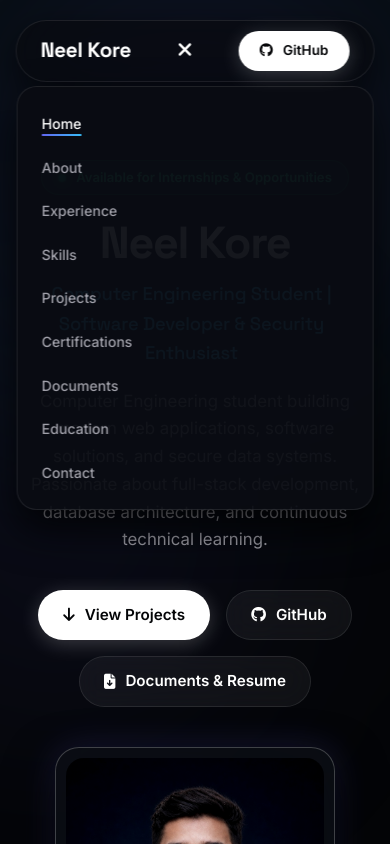
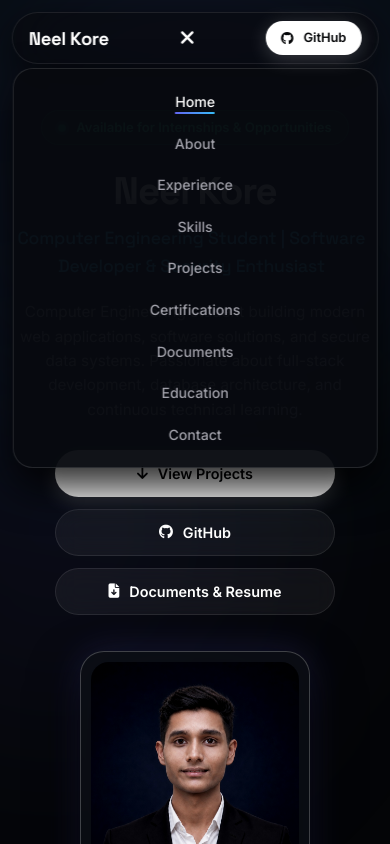
Before and after one commit to Neelkore25/Portfolio, a plain HTML site: page index.html in a window 390 px wide. Both pictures are taken after a click on the button "Toggle Navigation Menu". Shown: the top 844 px of the page. Drawn offline with Linux system fonts and the light colour scheme.

Commit message:
Optimize responsive layout for Android & mobile screens: adjusted navbar width, hero font sizes, padding, and drawer menu

```diff
--- a/assets/css/styles.css
+++ b/assets/css/styles.css
@@ -71,7 +71,7 @@ body {
   -moz-osx-font-smoothing: grayscale;
 }
 
-/* CUSTOM INTERACTIVE MOUSE CURSOR RING (COMPACT, PUNCHY, ULTRA-FAST) */
+/* CUSTOM INTERACTIVE MOUSE CURSOR RING */
 .cursor-ring {
   width: 18px;
   height: 18px;
@@ -297,7 +297,7 @@ body {
   font-size: 1.1rem;
 }
 
-/* 4. STICKY COMPACT PILL NAVBAR (MORE TRANSPARENT & CLEAN BRANDING) */
+/* 4. STICKY COMPACT PILL NAVBAR */
 nav.navbar-sticky {
   position: fixed;
   top: 20px;
@@ -373,7 +373,7 @@ nav.navbar-sticky {
   cursor: pointer;
 }
 
-/* 5. HERO SECTION (SLEEK MODERN COMPACT PORTRAIT FRAME) */
+/* 5. HERO SECTION */
 .hero-section {
   padding-top: 160px;
   padding-bottom: 100px;
@@ -1276,11 +1276,13 @@ footer.footer-minimal {
   transform: translateY(-2px);
 }
 
-/* 15. RESPONSIVE QUERIES */
+/* ==========================================================================
+   15. RESPONSIVE ARCHITECTURE (OPTIMIZED FOR ANDROID & iOS SMARTPHONES)
+   ========================================================================== */
 @media (max-width: 992px) {
   .hero-grid {
     grid-template-columns: 1fr;
-    gap: 40px;
+    gap: 36px;
     text-align: center;
   }
   .hero-role {
@@ -1305,58 +1307,162 @@ footer.footer-minimal {
 }
 
 @media (max-width: 768px) {
+  /* Container & Padding for Mobile Screens */
+  .container {
+    width: 92%;
+  }
+
   .section-padding {
-    padding: 64px 0;
+    padding: 56px 0;
   }
-  .hero-name {
-    font-size: 2.8rem;
+
+  .section-header {
+    margin-bottom: 36px;
   }
-  .hero-role {
+
+  .section-heading {
+    font-size: 1.95rem;
+  }
+
+  .section-subtitle {
+    font-size: 0.92rem;
+  }
+
+  /* Sticky Navbar on Android/iOS */
+  nav.navbar-sticky {
+    top: 12px;
+    width: 94%;
+    padding: 8px 16px;
+  }
+
+  .nav-brand {
     font-size: 1.15rem;
   }
-  .skills-bento-grid, .projects-grid, .certs-grid, .docs-grid {
-    grid-template-columns: 1fr;
-  }
-  .focus-grid {
-    grid-template-columns: 1fr;
-  }
-  .coursework-grid {
-    grid-template-columns: 1fr;
+
+  .nav-cta {
+    padding: 6px 14px;
+    font-size: 0.8rem;
   }
 
-  /* Mobile Navigation Menu */
   .mobile-nav-toggle {
     display: block;
   }
+
+  /* Mobile Slide-Down Drawer Menu */
   .nav-links {
     position: absolute;
-    top: 65px;
+    top: 55px;
     left: 0;
     width: 100%;
-    background: rgba(10, 12, 18, 0.95);
-    backdrop-filter: var(--glass-blur-heavy);
-    -webkit-backdrop-filter: var(--glass-blur-heavy);
-    border: 1px solid var(--border-glass);
+    background: rgba(8, 10, 15, 0.96);
+    backdrop-filter: blur(32px);
+    -webkit-backdrop-filter: blur(32px);
+    border: 1px solid rgba(255, 255, 255, 0.12);
     border-radius: var(--radius-lg);
-    padding: 24px;
+    padding: 20px;
     flex-direction: column;
-    gap: 18px;
-    align-items: flex-start;
+    gap: 16px;
+    align-items: center;
     display: none;
-    box-shadow: 0 20px 40px rgba(0, 0, 0, 0.8);
+    box-shadow: 0 20px 40px rgba(0, 0, 0, 0.85);
   }
+
   .nav-links.active {
     display: flex;
   }
+
+  /* Hero Section on Mobile */
+  .hero-section {
+    padding-top: 110px;
+    padding-bottom: 60px;
+    min-height: auto;
+  }
+
+  .hero-name {
+    font-size: 2.4rem;
+    line-height: 1.12;
+  }
+
+  .hero-role {
+    font-size: 1.1rem;
+  }
+
+  .hero-bio {
+    font-size: 0.95rem;
+    line-height: 1.6;
+    margin-bottom: 28px;
+  }
+
+  .hero-ctas {
+    gap: 12px;
+    flex-direction: column;
+    align-items: center;
+  }
+
+  .hero-ctas .btn {
+    padding: 11px 22px;
+    font-size: 0.9rem;
+    width: 100%;
+    max-width: 280px;
+  }
+
+  /* Compact Mobile Portrait Frame */
+  .hero-portrait-frame {
+    width: min(230px, 80%);
+    aspect-ratio: 4/5;
+  }
+
+  /* Mobile Cards & Bento Grids */
+  .bento-card, .exp-card, .skill-card, .project-card, .cert-card, .doc-card, .edu-card, .contact-card {
+    padding: 24px 20px;
+  }
+
+  .bento-card-title {
+    font-size: 1.25rem;
+  }
+
+  .skills-bento-grid, .projects-grid, .certs-grid, .docs-grid {
+    grid-template-columns: 1fr;
+    gap: 18px;
+  }
+
+  .focus-grid {
+    grid-template-columns: 1fr;
+    gap: 12px;
+  }
+
+  .coursework-grid {
+    grid-template-columns: repeat(2, 1fr);
+    gap: 8px;
+  }
+
+  .course-item {
+    font-size: 0.78rem;
+    padding: 8px 10px;
+  }
+
   .exp-header {
     flex-direction: column;
-    gap: 12px;
+    gap: 10px;
+    align-items: flex-start;
   }
+
   .exp-badge-group {
     align-items: flex-start;
   }
+
+  .contact-title {
+    font-size: 1.85rem;
+  }
+
+  .contact-text {
+    font-size: 0.95rem;
+    margin-bottom: 28px;
+  }
+
   .footer-content {
     flex-direction: column;
     text-align: center;
+    gap: 14px;
   }
 }
--- a/index.html
+++ b/index.html
@@ -15,7 +15,7 @@
   <link rel="stylesheet" href="https://cdnjs.cloudflare.com/ajax/libs/font-awesome/6.5.2/css/all.min.css"/>
 
   <!-- Custom Design System Stylesheet (with Cache-Buster Parameter) -->
-  <link rel="stylesheet" href="assets/css/styles.css?v=7.0">
+  <link rel="stylesheet" href="assets/css/styles.css?v=8.0">
 </head>
 <body>
 
@@ -199,10 +199,10 @@
   <div class="toast-notification" id="toastNotification">✓ Action completed!</div>
 
   <!-- Single Source of Truth Data Script (with Cache-Buster Parameter) -->
-  <script src="assets/js/data.js?v=7.0"></script>
+  <script src="assets/js/data.js?v=8.0"></script>
 
   <!-- Dynamic Application Script (with Cache-Buster Parameter) -->
-  <script src="assets/js/app.js?v=7.0"></script>
+  <script src="assets/js/app.js?v=8.0"></script>
 
 </body>
 </html>
```
